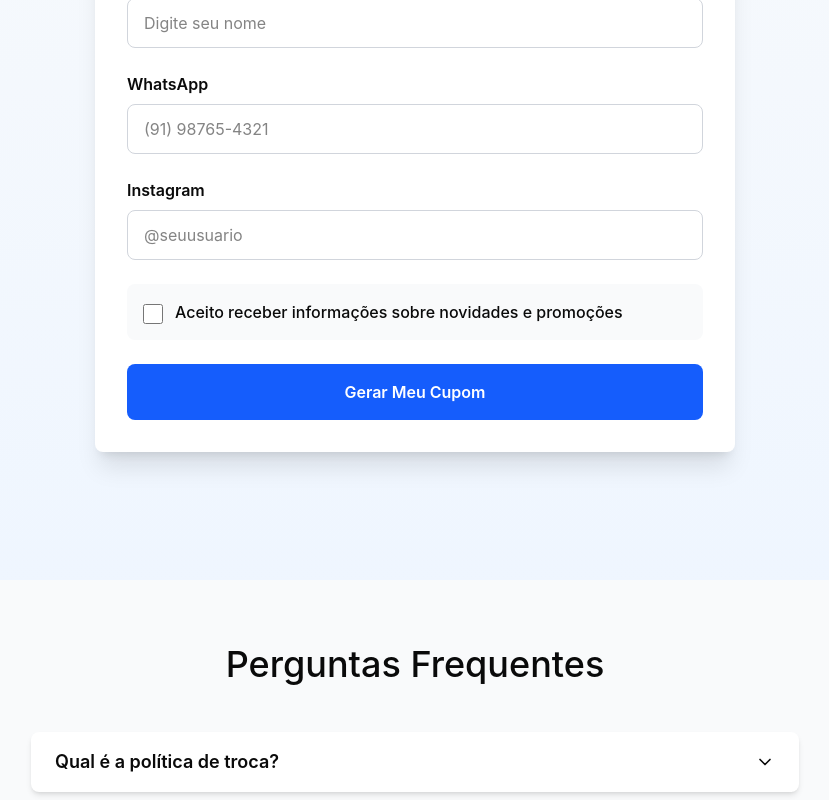
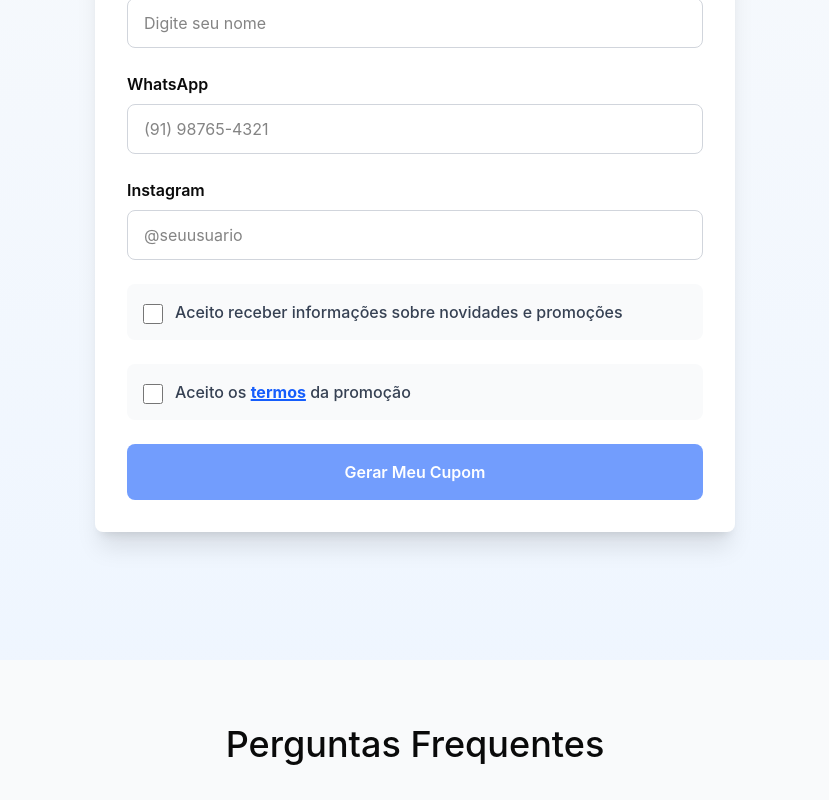
Before and after one commit to ENGLUISMOTA/ivonnestore01-site, a React (Vite) app: page / in a window 1280 px wide. Shown: the part 3358-4158 px from the top of the page, without its empty margins (225-1054 px from the left). Built offline with nearby package versions, Linux system fonts and the light colour scheme.

Commit message:
feat: enforce marketing and terms agreement checkboxes with terms modal popup

```diff
--- a/src/app/components/CouponForm.tsx
+++ b/src/app/components/CouponForm.tsx
@@ -7,6 +7,7 @@ interface FormData {
   whatsapp: string;
   instagram: string;
   acceptMarketing: boolean;
+  acceptTerms: boolean;
 }
 
 // ─── CONFIGURAÇÕES DO CUPOM ────────────────────────────────────────────────
@@ -50,7 +51,17 @@ export default function CouponForm() {
   const [couponCode, setCouponCode] = useState<string | null>(null);
   const [isSubmitting, setIsSubmitting] = useState(false);
   const [submitError, setSubmitError] = useState<string | null>(null);
-  const { register, handleSubmit, formState: { errors }, reset } = useForm<FormData>();
+  const [showTermsModal, setShowTermsModal] = useState(false);
+
+  const { register, handleSubmit, formState: { errors }, reset, watch } = useForm<FormData>({
+    defaultValues: {
+      acceptMarketing: false,
+      acceptTerms: false
+    }
+  });
+
+  const acceptMarketing = watch('acceptMarketing');
+  const acceptTerms = watch('acceptTerms');
 
   const generateCouponCode = () => {
     const chars = 'ABCDEFGHJKLMNPQRSTUVWXYZ23456789'; // sem caracteres ambíguos
@@ -161,12 +172,36 @@ export default function CouponForm() {
                 })}
                 className="mt-1 w-5 h-5 text-blue-600 border-gray-300 rounded focus:ring-2 focus:ring-blue-500 cursor-pointer"
               />
-              <label htmlFor="acceptMarketing" className="cursor-pointer text-sm sm:text-base">
+              <label htmlFor="acceptMarketing" className="cursor-pointer text-sm sm:text-base text-gray-700">
                 Aceito receber informações sobre novidades e promoções
               </label>
             </div>
             {errors.acceptMarketing && (
               <p className="text-red-600 text-sm -mt-2">{errors.acceptMarketing.message}</p>
+            )}
+
+            <div className="flex items-start gap-3 p-4 bg-gray-50 rounded-lg">
+              <input
+                id="acceptTerms"
+                type="checkbox"
+                {...register('acceptTerms', {
+                  required: 'Você precisa aceitar os termos da promoção'
+                })}
+                className="mt-1 w-5 h-5 text-blue-600 border-gray-300 rounded focus:ring-2 focus:ring-blue-500 cursor-pointer"
+              />
+              <label htmlFor="acceptTerms" className="cursor-pointer text-sm sm:text-base text-gray-700">
+                Aceito os <span
+                  onClick={(e) => {
+                    e.preventDefault();
+                    e.stopPropagation();
+                    setShowTermsModal(true);
+                  }}
+                  className="font-bold text-blue-600 hover:text-blue-800 underline decoration-2 cursor-pointer"
+                >termos</span> da promoção
+              </label>
+            </div>
+            {errors.acceptTerms && (
+              <p className="text-red-600 text-sm -mt-2">{errors.acceptTerms.message}</p>
             )}
 
             {submitError && (
@@ -177,7 +212,7 @@ export default function CouponForm() {
 
             <button
               type="submit"
-              disabled={isSubmitting}
+              disabled={!acceptMarketing || !acceptTerms || isSubmitting}
               className="w-full bg-blue-600 text-white py-4 rounded-lg font-semibold hover:bg-blue-700 transition-colors disabled:opacity-60 disabled:cursor-not-allowed"
             >
               {isSubmitting ? 'Gerando cupom...' : 'Gerar Meu Cupom'}
@@ -205,6 +240,30 @@ export default function CouponForm() {
           </div>
         )}
       </div>
+
+      {showTermsModal && (
+        <div className="fixed inset-0 z-50 flex items-center justify-center p-4 bg-black/60 backdrop-blur-sm transition-opacity">
+          <div className="bg-white rounded-2xl max-w-md w-full p-6 shadow-2xl border border-gray-100 animate-in fade-in zoom-in-95 duration-200">
+            <h3 className="text-xl font-bold text-gray-900 mb-3">Termos da Promoção</h3>
+            <div className="space-y-4 text-gray-600 text-sm sm:text-base leading-relaxed">
+              <p>Para garantir o seu cupom de 10% de desconto, é obrigatório cumprir o seguinte termo:</p>
+              <div className="p-4 bg-blue-50 border-l-4 border-blue-500 rounded-r-lg text-blue-900 font-semibold flex items-center gap-3">
+                <span className="text-xl">📸</span>
+                <span>Seguir o perfil da loja no Instagram!</span>
+              </div>
+              <p className="text-xs text-gray-500">
+                O perfil do Instagram inserido no cadastro será verificado no momento de aplicar o desconto em sua compra.
+              </p>
+            </div>
+            <button
+              onClick={() => setShowTermsModal(false)}
+              className="mt-6 w-full bg-blue-600 text-white py-3 rounded-xl font-semibold hover:bg-blue-700 transition-colors focus:ring-2 focus:ring-blue-500 focus:outline-none"
+            >
+              Entendi e Aceito
+            </button>
+          </div>
+        </div>
+      )}
     </div>
   );
 }
```
